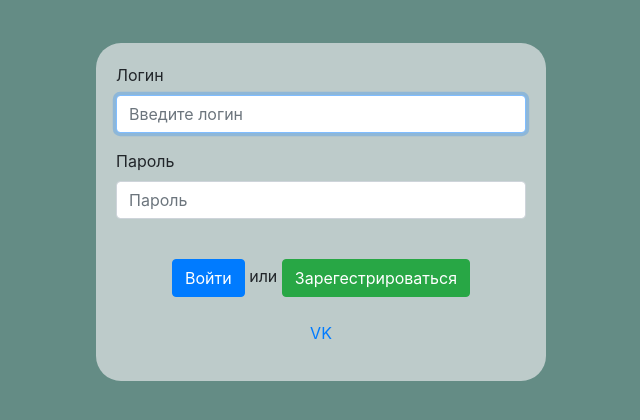
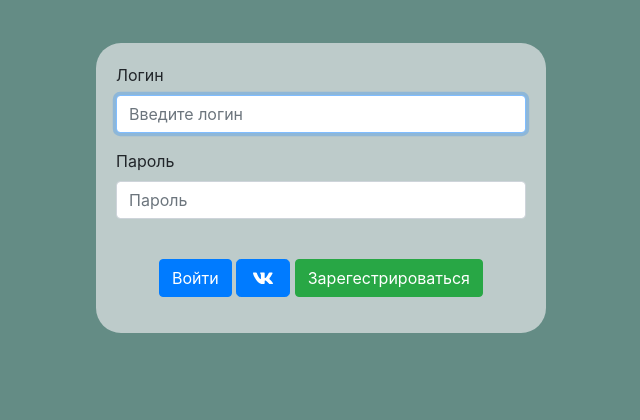
Before and after one commit to tetroborat/family_trees, a Django app: template mainapp/templates/account/login.html in a window 1280 px wide. Shown: the part 278-698 px from the top of the page, without its empty margins (319-959 px from the left). Run offline with Django 3.2, Linux system fonts and the light colour scheme; the template is opened without the code that fills it, so the values that code supplies are empty; some libraries are stand-ins or nearby versions.

Commit message:
first commit

```diff
--- a/mainapp/templates/account/login.html
+++ b/mainapp/templates/account/login.html
@@ -64,12 +64,11 @@ body {
         <!--        </div>-->
         <div class="col" align="center">
             <br>
-            <button type="submit" class="btn btn-primary">Войти</button> или
+            <button type="submit" class="btn btn-primary">Войти</button>
+            <a class="btn btn-primary btn-lg" type="button" href="{% url "social:begin" "vk-oauth2" %}">
+            <svg style="width:20px;height:20px" xmlns="http://www.w3.org/2000/svg" viewBox="0 0 36 36" id="logo_vk_36"><g fill="none" fill-rule="evenodd"><path d="M0 0h36v36H0z"></path><path d="M35.174 9.422c.25-.82 0-1.422-1.191-1.422h-3.939c-1 0-1.463.52-1.713 1.094 0 0-2.003 4.795-4.84 7.91-.918.901-1.335 1.188-1.836 1.188-.25 0-.613-.287-.613-1.106V9.422c0-.984-.29-1.422-1.125-1.422h-6.189c-.626 0-1.002.457-1.002.89 0 .932 1.419 1.147 1.565 3.77v5.696c0 1.25-.23 1.476-.73 1.476-1.336 0-4.583-4.817-6.51-10.328C6.674 8.433 6.295 8 5.29 8H1.35C.225 8 0 8.52 0 9.094c0 1.025 1.335 6.107 6.217 12.828C9.471 26.512 14.057 29 18.229 29c2.504 0 2.813-.553 2.813-1.505v-3.469c0-1.105.238-1.326 1.03-1.326.584 0 1.586.287 3.922 2.5 2.67 2.623 3.111 3.8 4.613 3.8h3.939c1.125 0 1.687-.553 1.363-1.643-.355-1.087-1.63-2.664-3.322-4.534-.918-1.065-2.295-2.213-2.712-2.786-.584-.738-.417-1.066 0-1.722 0 0 4.798-6.639 5.299-8.893z" fill="currentColor"></path></g></svg>
+            </a>
             <a href="{% url 'signup' %}" type="button" class="btn btn-success">Зарегестрироваться</a>
-        </div>
-        <div class="col" align="center">
-            <br>
-            <a href="{% url "social:begin" "vk-oauth2" %}">VK</a>
         </div>
     </form>
 </div>
```
